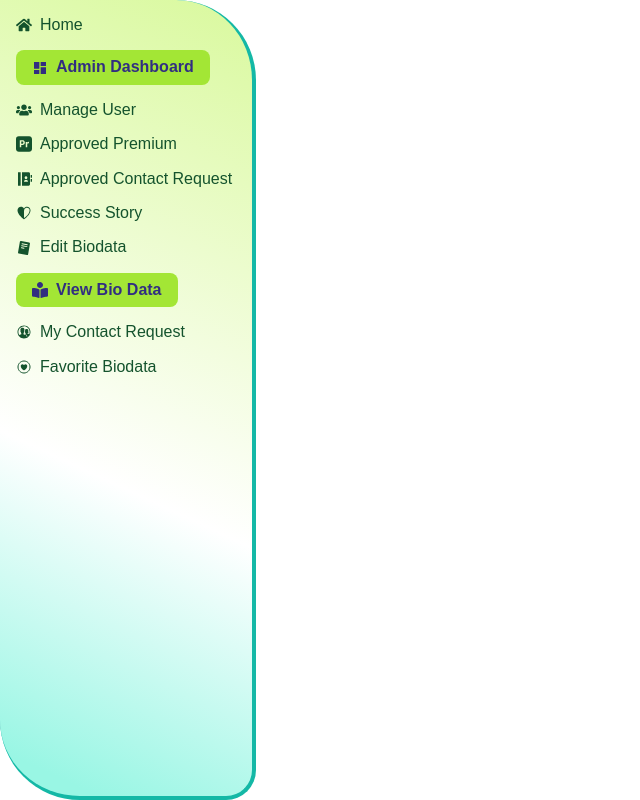
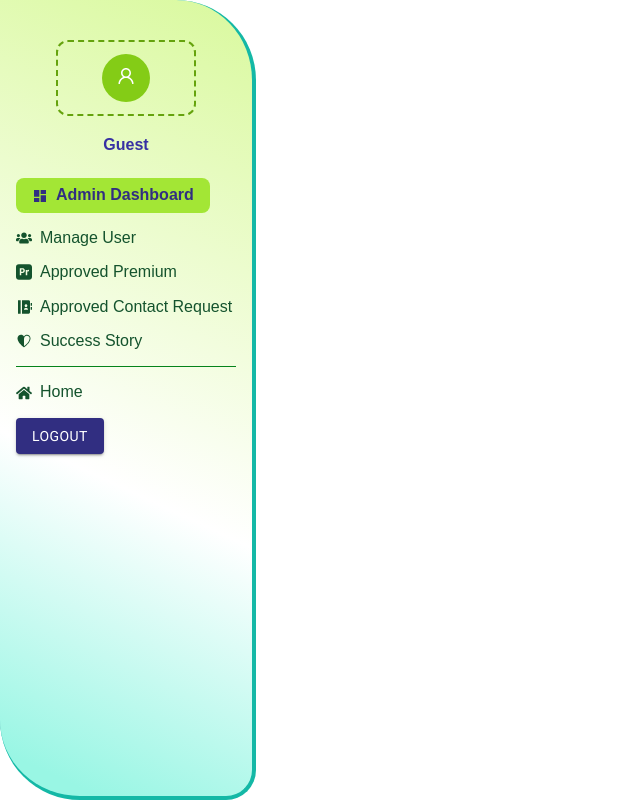
Before and after one commit to Chitra35006/A-12-Perfect-Pair-Client, a React (Vite) app: page /dashboard/viewBio in a window 1280 px wide. Shown: the whole page, without its empty margins (0-640 px from the left). Built offline with nearby package versions, Linux system fonts and the light colour scheme; no server answers.

Commit message:
adding user pic name on dashboard

```diff
--- a/package.json
+++ b/package.json
@@ -28,7 +28,7 @@
     "localforage": "^1.10.0",
     "lottie-react": "^2.4.0",
     "match-sorter": "^8.0.0",
-    "motion": "^11.18.1",
+    "motion": "^11.18.2",
     "react": "^18.3.1",
     "react-datepicker": "^7.6.0",
     "react-dom": "^18.3.1",
--- a/src/Layout/DashBoard.jsx
+++ b/src/Layout/DashBoard.jsx
@@ -9,6 +9,13 @@ import { IoHeartCircleOutline } from "react-icons/io5";
 import { useState } from "react";
 import { NavLink, Outlet } from "react-router-dom";
 import { Helmet } from "react-helmet";
+import { FiRepeat } from "react-icons/fi";
+import { Button } from "@mui/material";
+import useAuth from "../hooks/useAuth";
+import { motion, MotionConfig } from "motion/react";
+import { Avatar } from "antd";
+import { UserOutlined } from "@ant-design/icons";
+
 
 const DashBoard = () => {
   const [isSidebarOpen, setIsSidebarOpen] = useState(false); // State to manage sidebar visibility
@@ -17,13 +24,22 @@ const DashBoard = () => {
     setIsSidebarOpen(!isSidebarOpen); // Toggle the sidebar visibility
   };
 
+  const { user, logOut } = useAuth() || { user: null };
+  const handleLogout = () => {
+    logOut()
+      .then(() => {})
+      .catch((error) => console.log(error));
+  };
+
+  const isAdmin = true;
+
   return (
     <div>
       <Helmet><title>Perfect Pair | Dashboard</title></Helmet>
       <div className="flex">
         {/* Mobile Menu Toggle Button */}
         <button
-          className="md:hidden fixed bottom-[200px] left-4 z-20 bg-teal-500 text-white p-3 rounded-full"
+          className="md:hidden fixed bottom-14 left-4 z-20 bg-teal-500 text-white p-3 rounded-full"
           onClick={toggleSidebar}
         >
           <svg xmlns="http://www.w3.org/2000/svg" fill="none" viewBox="0 0 24 24" stroke="currentColor" className="w-6 h-6">
@@ -36,18 +52,52 @@ const DashBoard = () => {
           className={`fixed top-0 left-0 z-10 w-64 min-h-screen bg-[linear-gradient(25deg,#99f6e4_5%,_white_40%,_white_40%,#d9f99d_100%)] border-b-4 rounded-r-[80px] rounded-bl-[80px] rounded-br-[30px] border-r-4 border-[#14b8a6]
             ${isSidebarOpen ? 'block' : 'hidden'} md:block`}
         >
+
+              <div className="flex py-3  mx-14 justify-center items-center border-dashed border-lime-600 border-2 mt-10 mb-5 rounded-xl">
+              {user && user.photoURL ? (
+  <motion.img
+    src={user.photoURL}
+    alt="User Profile"
+    className="w-20 h-20 object-cover border-2"
+    style={{
+      borderRadius: "50%", // Circular border
+    }}
+    animate={{
+      borderColor: [
+        "#be185d",
+        "#ecff33",
+        "#16a34a",
+        "#ff6133",
+        "#ea580c",
+      ],
+      borderRadius: ["50%", "10%", "50%"], // Animating the border radius
+    }}
+    transition={{
+      duration: 1.5,
+      repeat: Infinity,
+      repeatType: "loop", // Makes the animation loop
+    }}
+  />
+) : (
+  <Avatar
+    className="bg-lime-500 pt-2 w-12 h-12 hidden lg:block"
+    icon={<UserOutlined />}
+  />
+)}
+
+</div>
+
+
+
+<p className="text-center  text-indigo-800 my-2 font-semibold">{user ? user.displayName : "Guest"}</p>
+
            {/* Navigation Links */}
         <ul
           className="menu p-4 space-y-4 text-green-900"// Show on mobile when isOpen is true
         >
-          <li className="flex items-center space-x-2">
-            <NavLink className={({ isActive }) =>
-    isActive ? 'flex items-center space-x-2 text-indigo-900 font-bold bg-lime-400 px-4 py-2 rounded-lg' : 'flex items-center space-x-2 text-green-900'
-  } to="/">
-              <FaHome className="mr-2" />
-              Home
-            </NavLink>
-          </li>
+          {
+            isAdmin ?<>
+
           <li className="flex items-center space-x-2">
             <NavLink className={({ isActive }) =>
     isActive ? 'flex items-center space-x-2 text-indigo-900 font-bold bg-lime-400 px-4 py-2 rounded-lg' : 'flex items-center space-x-2 text-green-900'
@@ -83,7 +133,11 @@ const DashBoard = () => {
               <IoIosHeartHalf className="mr-2" /> Success Story
             </NavLink>
           </li>
-          <li className="flex items-center space-x-2">
+
+
+            </>:
+            <>
+              <li className="flex items-center space-x-2">
             <NavLink className={({ isActive }) =>
     isActive ? 'flex items-center space-x-2 text-indigo-900 font-bold bg-lime-400 px-4 py-2 rounded-lg' : 'flex items-center space-x-2 text-green-900'
   } to="/dashboard/addEditBio">
@@ -111,7 +165,32 @@ const DashBoard = () => {
               <IoHeartCircleOutline className="mr-2" /> Favorite Biodata
             </NavLink>
           </li>
+          <li className="flex items-center space-x-2">
+            <NavLink className={({ isActive }) =>
+    isActive ? 'flex items-center space-x-2 text-indigo-900 font-bold bg-lime-400 px-4 py-2 rounded-lg' : 'flex items-center space-x-2 text-green-900'
+  } to="/dashboard/gotMarried">
+              <FiRepeat  className="mr-2" /> Got Married
+            </NavLink>
+          </li>
+            </>
+          }
+          <div className="divider"></div>
+          <li className="flex items-center space-x-2">
+            <NavLink className={({ isActive }) =>
+    isActive ? 'flex items-center space-x-2 text-indigo-900 font-bold bg-lime-400 px-4 py-2 rounded-lg' : 'flex items-center space-x-2 text-green-900'
+  } to="/">
+              <FaHome className="mr-2" />
+              Home
+            </NavLink>
+          </li>
+          <li>
+          <Button onClick={handleLogout} className="text white  hover:text-lime-300 bg-gradient-to-r from-indigo-900 via-indigo-900 to-indigo-900" type="submit" variant="contained" color="primary">
+              LOGOUT
+            </Button>
+          </li>
+
         </ul>
+
         </div>
 
         {/* Content */}
--- /dev/null
+++ b/src/Pages/DashBoard/UserDashboard/GotMarriedRoute.jsx
@@ -0,0 +1,11 @@
+import React from 'react';
+
+const GotMarriedRoute = () => {
+    return (
+        <div>
+
+        </div>
+    );
+};
+
+export default GotMarriedRoute;
--- a/src/Pages/Shared/NavBar/NavBar.jsx
+++ b/src/Pages/Shared/NavBar/NavBar.jsx
@@ -1,5 +1,5 @@
 import React, { useState } from "react";
-import { Layout, Menu, Avatar, Drawer, Button } from "antd";
+import { Layout, Menu, Drawer, Button } from "antd";
 import { UserOutlined, MenuOutlined, CloseOutlined } from "@ant-design/icons";
 import { Header } from "antd/es/layout/layout";
 import { Link, NavLink } from "react-router-dom";
@@ -12,6 +12,7 @@ import useAuth from "../../../hooks/useAuth";
 import PrimaryButton from "../../Buttons/PrimaryButton";
 import SecondaryButton from "../../Buttons/SecondaryButton";
 import { Tooltip } from "@mui/material";
+
 
 const NavBar = () => {
   const [isDrawerOpen, setIsDrawerOpen] = useState(false);
--- a/src/Routes/router.jsx
+++ b/src/Routes/router.jsx
@@ -18,6 +18,7 @@ import AddEditBioData from "../Pages/DashBoard/UserDashboard/AddEditBioData";
 import ViewBioData from "../Pages/DashBoard/UserDashboard/ViewBioData";
 import MyContactRequest from "../Pages/DashBoard/UserDashboard/MyContactRequest";
 import FavouriteBioData from "../Pages/DashBoard/UserDashboard/FavouriteBioData";
+import GotMarriedRoute from "../Pages/DashBoard/UserDashboard/GotMarriedRoute";
   export const router = createBrowserRouter([
     {
       path: "/",
@@ -88,6 +89,10 @@ import FavouriteBioData from "../Pages/DashBoard/UserDashboard/FavouriteBioData"
     {
       path:"favBioData",
       element:<FavouriteBioData></FavouriteBioData>
+    },
+    {
+      path:"gotMarried",
+      element:<GotMarriedRoute></GotMarriedRoute>
     }
   ]
 }
--- a/src/index.css
+++ b/src/index.css
@@ -25,3 +25,9 @@ body {
     background-color: #2d3748; /* Dark button */
     color: white;
   }
+
+  .divider {
+    height: 1px;
+    background-color: #05831a; /* Default color */
+    margin: 1rem 0; /* Optional spacing */
+  }
--- a/tailwind.config.js
+++ b/tailwind.config.js
@@ -10,6 +10,9 @@ export default {
     extend: {
       fontFamily: {
         roboto: ['Roboto', 'sans-serif'],
+      },
+      colors: {
+        lime: require('tailwindcss/colors').lime,
       },
       animation: {
         bounce: 'bounce 1s infinite',
```
Also changed, not shown: 1 other file (tests, documents, lock files or other folders).
